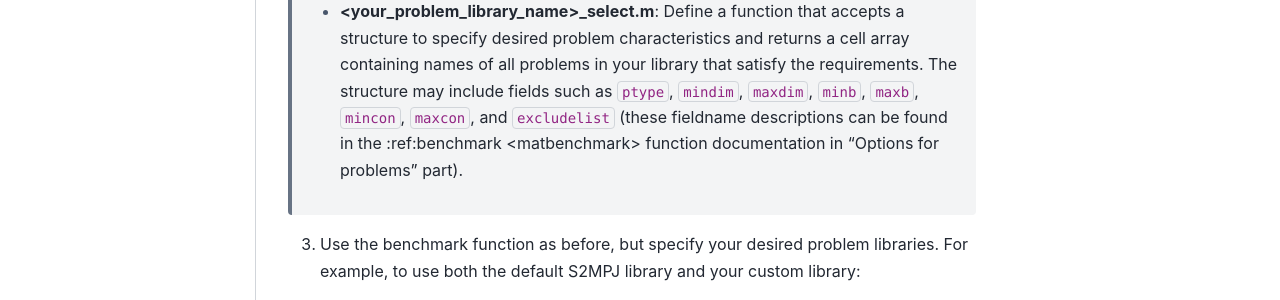
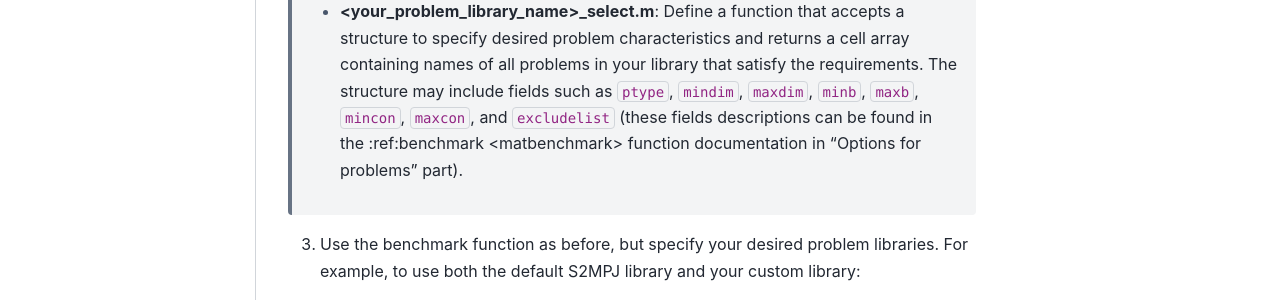
Before and after one commit to optiprofiler/optiprofiler, a Sphinx documentation site: the page built from doc/source/user/usage.rst, in a window 1280 px wide and 900 px high, scrolled down 2682 px. Shown: the part 373-673 px from the top of the window. Built offline with Sphinx 7.4.7 and the Sphinx Book theme 1.1.4, drawn with Linux system fonts in a browser that asks for light colours; the version number could not be read and is left out; cross-references to code outside the pages are shown as plain code.

Commit message:
Improve website

```diff
--- a/doc/source/user/usage.rst
+++ b/doc/source/user/usage.rst
@@ -97,7 +97,7 @@ If you want to benchmark solvers based on your own problem library, you should d
 
   - **<your_problem_library_name>_load.m**: Define a function that accepts a character or string representing the optimization problem name and returns a Problem class object (see :ref:`Problem <matproblem>`).
 
-  - **<your_problem_library_name>_select.m**: Define a function that accepts a structure to specify desired problem characteristics and returns a cell array containing names of all problems in your library that satisfy the requirements. The structure may include fields such as ``ptype``, ``mindim``, ``maxdim``, ``minb``, ``maxb``, ``mincon``, ``maxcon``, and ``excludelist`` (these fieldname descriptions can be found in the :ref:benchmark <matbenchmark> function documentation in "Options for problems" part).
+  - **<your_problem_library_name>_select.m**: Define a function that accepts a structure to specify desired problem characteristics and returns a cell array containing names of all problems in your library that satisfy the requirements. The structure may include fields such as ``ptype``, ``mindim``, ``maxdim``, ``minb``, ``maxb``, ``mincon``, ``maxcon``, and ``excludelist`` (these fields descriptions can be found in the :ref:benchmark <matbenchmark> function documentation in "Options for problems" part).
 
 3. Use the benchmark function as before, but specify your desired problem libraries. For example, to use both the default S2MPJ library and your custom library:
 
```
Also changed, not shown: 2 other files.
